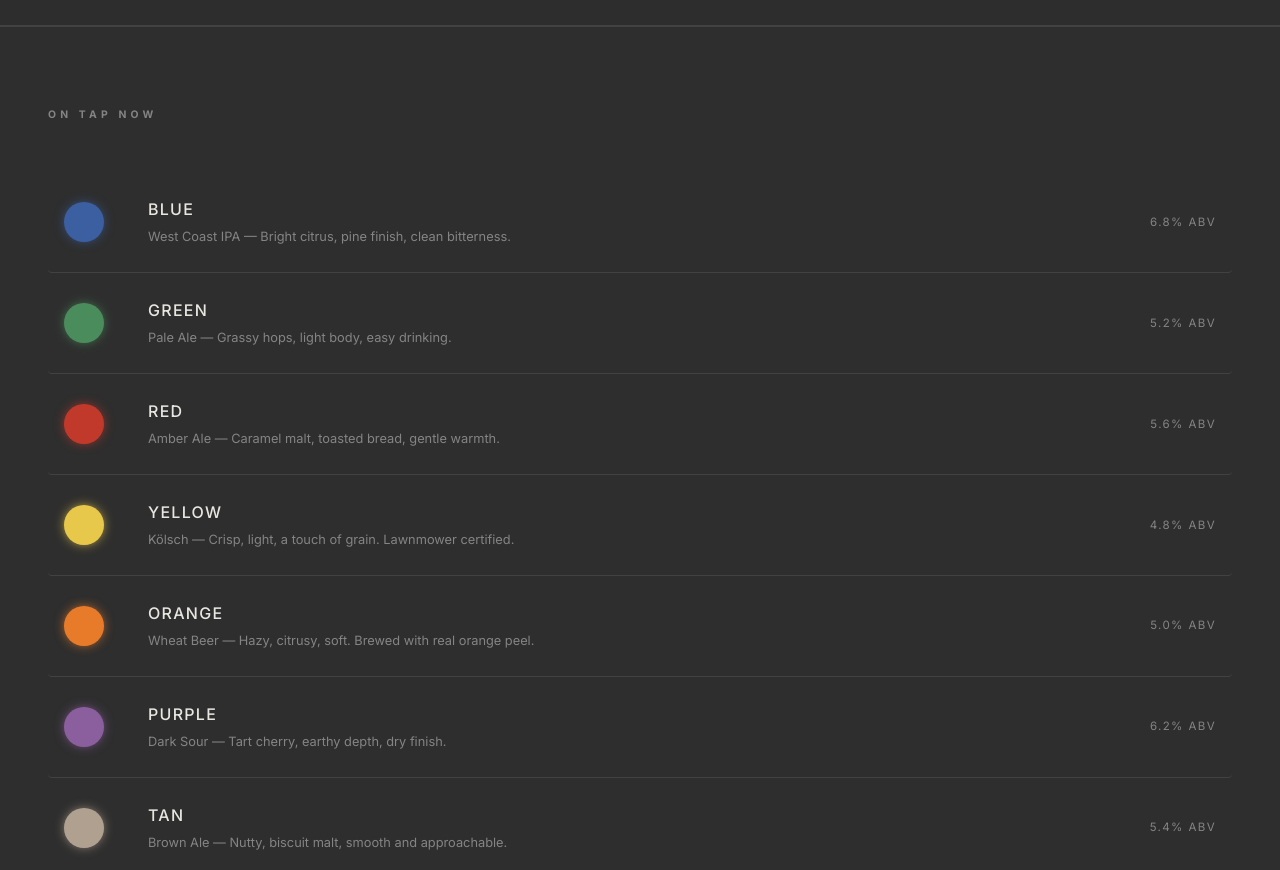
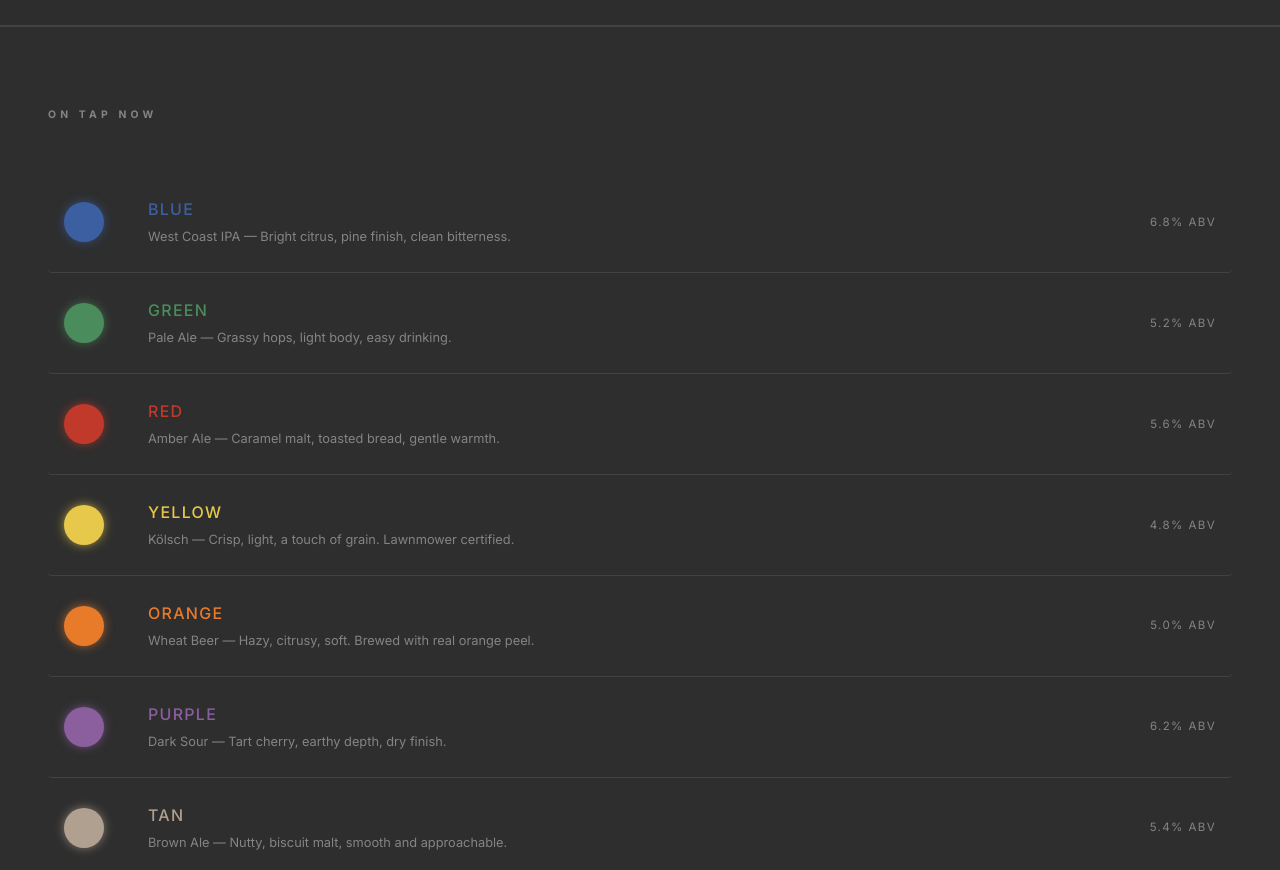
Before and after one commit to TheGreatTaubino/plaino-brewing, a plain HTML site: page pages/taplist.html in a window 1280 px wide. Shown: the part 82-952 px from the top of the page. Drawn offline with Linux system fonts and the light colour scheme.

Commit message:
Color-coded beer names on taplist and about page

```diff
--- a/pages/taplist.html
+++ b/pages/taplist.html
@@ -35,7 +35,7 @@
         <div class="tap-item" style="--tap-color:#3b5fa0;">
           <div class="tap-swatch" style="background:#3b5fa0;"></div>
           <div class="tap-info">
-            <h3>Blue</h3>
+            <h3 style="color:#3b5fa0;">Blue</h3>
             <p>West Coast IPA — Bright citrus, pine finish, clean bitterness.</p>
           </div>
           <span class="tap-abv">6.8% ABV</span>
@@ -44,7 +44,7 @@
         <div class="tap-item" style="--tap-color:#4a8c5c;">
           <div class="tap-swatch" style="background:#4a8c5c;"></div>
           <div class="tap-info">
-            <h3>Green</h3>
+            <h3 style="color:#4a8c5c;">Green</h3>
             <p>Pale Ale — Grassy hops, light body, easy drinking.</p>
           </div>
           <span class="tap-abv">5.2% ABV</span>
@@ -53,7 +53,7 @@
         <div class="tap-item" style="--tap-color:#c0392b;">
           <div class="tap-swatch" style="background:#c0392b;"></div>
           <div class="tap-info">
-            <h3>Red</h3>
+            <h3 style="color:#c0392b;">Red</h3>
             <p>Amber Ale — Caramel malt, toasted bread, gentle warmth.</p>
           </div>
           <span class="tap-abv">5.6% ABV</span>
@@ -62,7 +62,7 @@
         <div class="tap-item" style="--tap-color:#e8c84a;">
           <div class="tap-swatch" style="background:#e8c84a;"></div>
           <div class="tap-info">
-            <h3>Yellow</h3>
+            <h3 style="color:#e8c84a;">Yellow</h3>
             <p>Kölsch — Crisp, light, a touch of grain. Lawnmower certified.</p>
           </div>
           <span class="tap-abv">4.8% ABV</span>
@@ -71,7 +71,7 @@
         <div class="tap-item" style="--tap-color:#e87b2a;">
           <div class="tap-swatch" style="background:#e87b2a;"></div>
           <div class="tap-info">
-            <h3>Orange</h3>
+            <h3 style="color:#e87b2a;">Orange</h3>
             <p>Wheat Beer — Hazy, citrusy, soft. Brewed with real orange peel.</p>
           </div>
           <span class="tap-abv">5.0% ABV</span>
@@ -80,7 +80,7 @@
         <div class="tap-item" style="--tap-color:#8b5e9e;">
           <div class="tap-swatch" style="background:#8b5e9e;"></div>
           <div class="tap-info">
-            <h3>Purple</h3>
+            <h3 style="color:#8b5e9e;">Purple</h3>
             <p>Dark Sour — Tart cherry, earthy depth, dry finish.</p>
           </div>
           <span class="tap-abv">6.2% ABV</span>
@@ -89,7 +89,7 @@
         <div class="tap-item" style="--tap-color:#b0a090;">
           <div class="tap-swatch" style="background:#b0a090;"></div>
           <div class="tap-info">
-            <h3>Tan</h3>
+            <h3 style="color:#b0a090;">Tan</h3>
             <p>Brown Ale — Nutty, biscuit malt, smooth and approachable.</p>
           </div>
           <span class="tap-abv">5.4% ABV</span>
@@ -98,7 +98,7 @@
         <div class="tap-item" style="--tap-color:#555;">
           <div class="tap-swatch" style="background:#2a2a2a; border: 1px solid #444;"></div>
           <div class="tap-info">
-            <h3>Black</h3>
+            <h3 style="color:#aaaaaa;">Black</h3>
             <p>Stout — Dark roast, chocolate, a little smoke. Big and honest.</p>
           </div>
           <span class="tap-abv">7.1% ABV</span>
```
Also changed, not shown: pages/about.html (+1 -1 lines).
